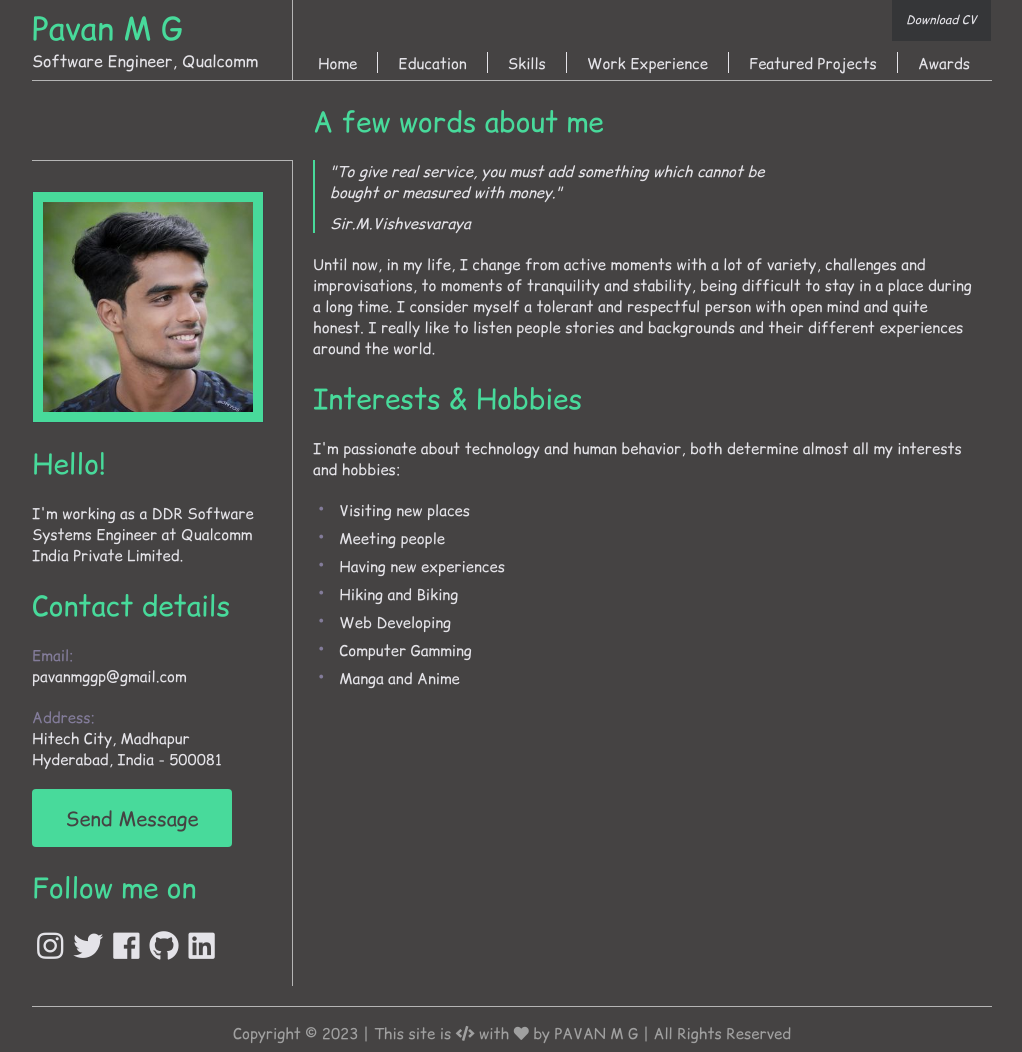
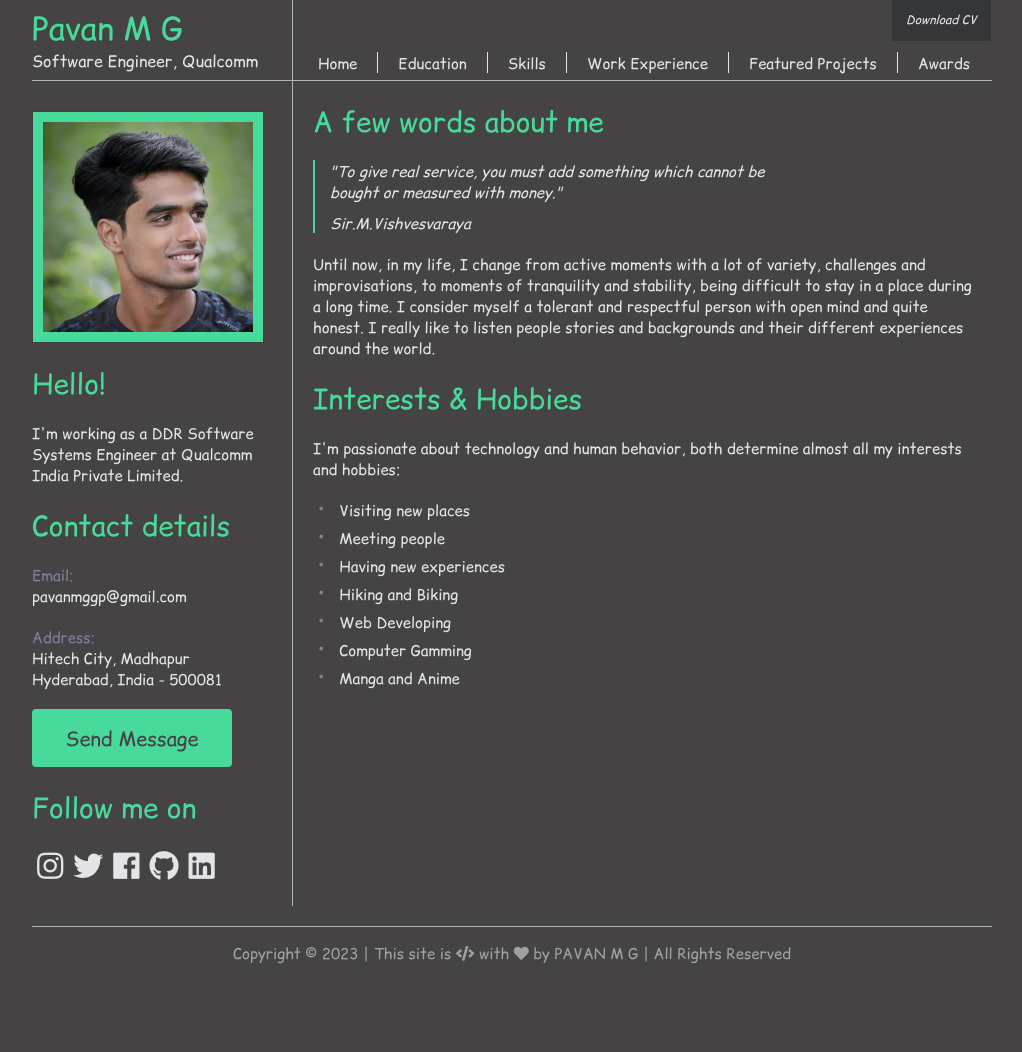
Before and after one commit to pavan-mg/pavan-mg.github.io, a Jekyll site: the page built from index.html, in a window 1280 px wide and 1052 px high. Shown: the whole window, without its empty margins (128-1150 px from the left). Built offline with Jekyll 4.4.1, drawn with Linux system fonts in a browser that asks for light colours.

Commit message:
Update main.css

```diff
--- a/css/main.css
+++ b/css/main.css
@@ -161,7 +161,6 @@ ul {
 				font-family: 'Comic-Relief';
 			}
 	#left_col {
-		margin-top: 80px;
 		width: 260px;
 		float: left;
 		border-top: 1px solid #b5b5b5;
```
